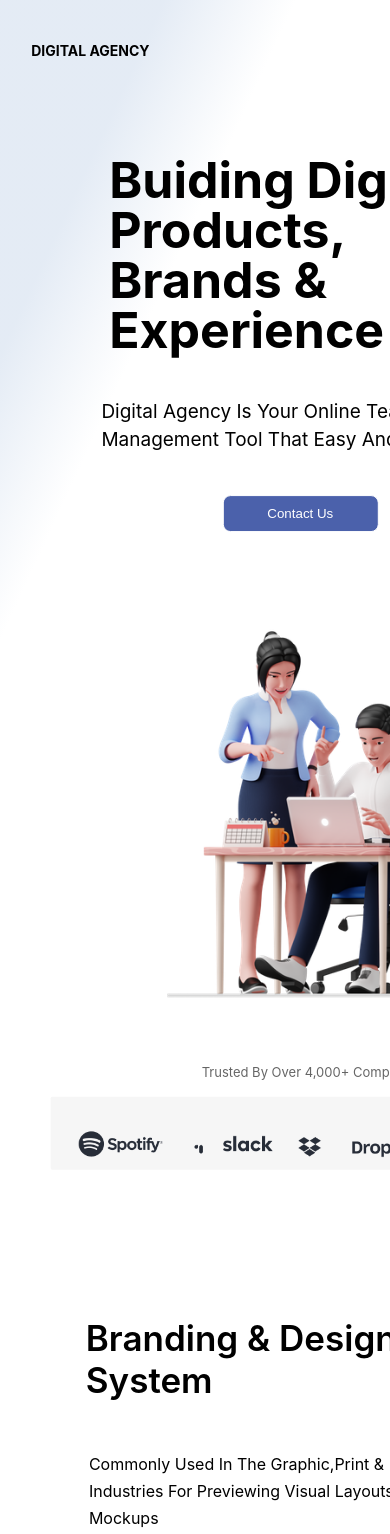
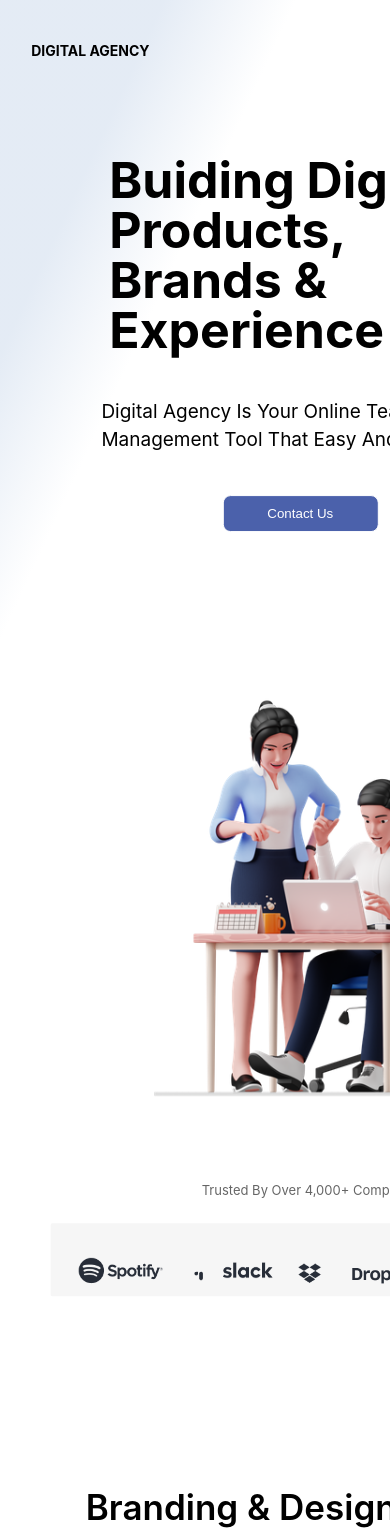
Before and after one commit to Akinyemi04/Homyphy, a React (Create React App) app: page / in a window 390 px wide. Shown: the top 1534 px of the page. Built offline with nearby package versions, Linux system fonts and the light colour scheme.

Commit message:
new errors fixed

```diff
--- a/src/App.css
+++ b/src/App.css
@@ -416,18 +416,18 @@ aside .div button:hover {
   }
   .App aside #bus {
     position: absolute;
-    transform: scale(2.5);
-    top: 68vh;
+    transform: scale(2.7);
+    top: 78vh;
     left: 65vw;
     /*width: 100vw;
     height: 60vh;
     transform: translate(-30vw,66vh);*/
   }
   .App span {
-    transform: translate(30vw, 70vh);
+    transform: translate(30vw, 84vh);
   }
   .App footer {
-    transform: translate(13vw, 72vh);
+    transform: translate(13vw, 87vh);
   }
   .App footer ul {
     -webkit-margin-before: 0;
@@ -456,7 +456,7 @@ aside .div button:hover {
     margin-top: 4vh;
   }
   article {
-    margin-top: 50vh;
+    margin-top: 70vh;
     height: 210vh;
     width: 180vw;
     background-size: cover;
@@ -476,7 +476,7 @@ aside .div button:hover {
   }
   article section .img2 {
     position: absolute;
-    transform: scale(3);
+    transform: scale(3) translateY(0vh);
     bottom: -20vh;
     left: 50vw;
     /*height:100vh ;
--- a/src/App.scss
+++ b/src/App.scss
@@ -436,8 +436,8 @@ aside{
       }
       #bus{
         position: absolute;
-        transform: scale(2.5);
-        top: 68vh;
+        transform: scale(2.7);
+        top: 78vh;
         left: 65vw;
         /*width: 100vw;
         height: 60vh;
@@ -445,10 +445,10 @@ aside{
       }
     }
     span{
-      transform: translate(30vw,70vh);
+      transform: translate(30vw,84vh);
     }
     footer{
-      transform: translate(13vw,72vh);
+      transform: translate(13vw,87vh);
       ul{
         margin-block-start: 0;
         margin-block-end:0 ;
@@ -475,12 +475,13 @@ aside{
     }
   }
   article{
-    margin-top: 50vh;
+    margin-top: 70vh;
     height: 210vh;
     width: 180vw;
     background-size: cover;
     section{
       flex-direction: column;
+      //background-color: pink;
       position: relative;
 
       div{
@@ -494,7 +495,7 @@ aside{
       }
       .img2{
         position: absolute;
-        transform: scale(3);
+        transform: scale(3) translateY(0vh);
         //top:20vh ;
         bottom: -20vh;
         left: 50vw;
```
Also changed, not shown: 1 other file (tests, documents, lock files or other folders).
